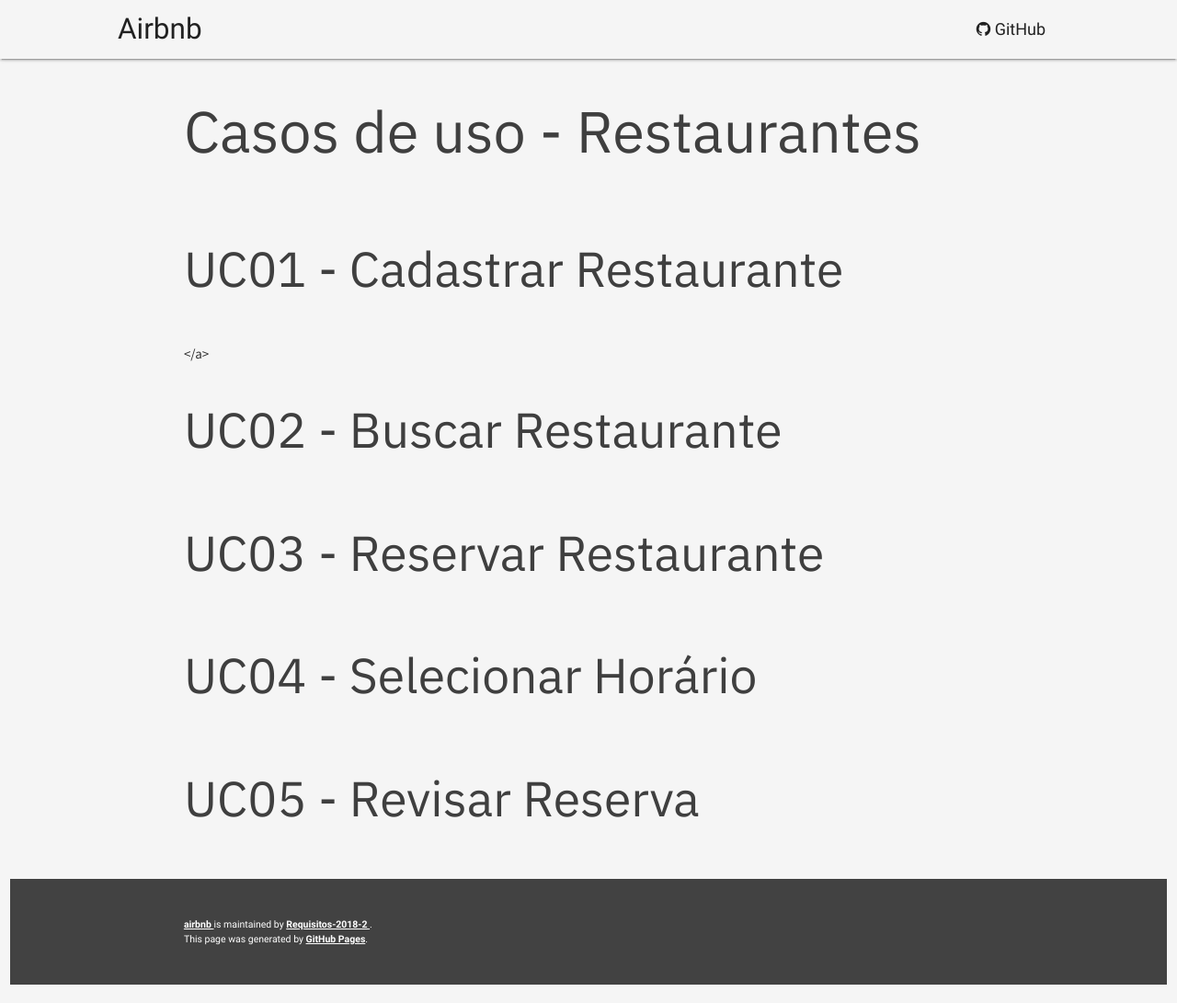
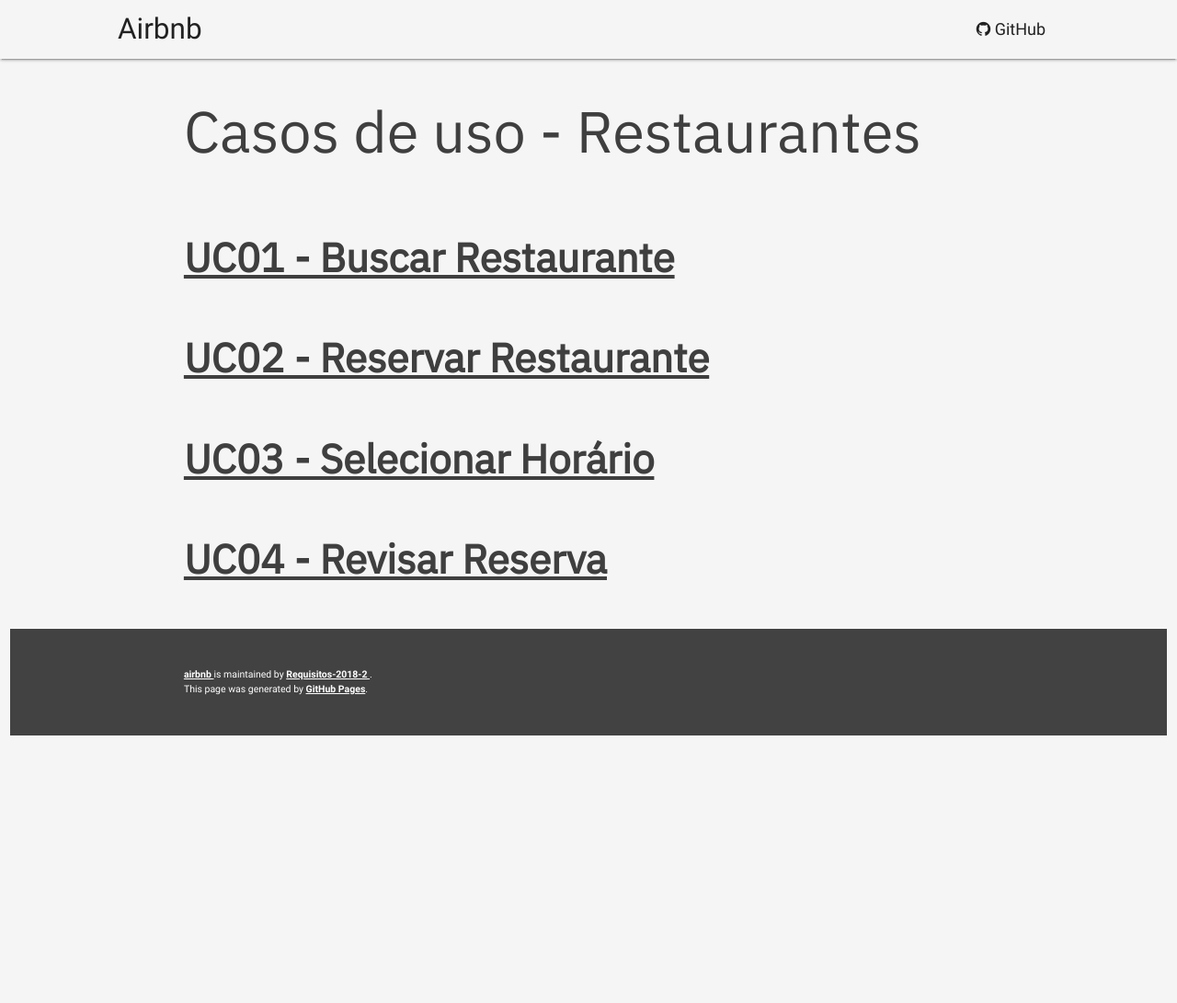
Before and after one commit to Requisitos-2018-2/airbnb, a Jekyll site: the page built from modelagem/casos_de_uso/caso_de_uso_restaurante.md, in a window 1280 px wide and 1091 px high. Shown: the whole window at 92% size. Built offline with Jekyll 4.4.1, drawn with Linux system fonts in a browser that asks for light colours; our own code applies the rules of GitHub Pages for plain Markdown files.

Commit message:
update links

```diff
--- a/index.html
+++ b/index.html
@@ -62,7 +62,7 @@
           </p>
         </div>
         <div class="col s12 m4 center-align">
-          <a href="modelagem/casos_de_uso/casos_de_uso_restaurante" class="module-link">
+          <a href="modelagem/casos_de_uso/index" class="module-link">
             <span class="fa fa-puzzle-piece promo-icon"></span>
             <h4 class="promo-heading">
              Modelagem
--- a/modelagem/casos_de_uso/caso_de_uso_restaurante.md
+++ b/modelagem/casos_de_uso/caso_de_uso_restaurante.md
@@ -1,15 +1,9 @@
 # Casos de uso - Restaurantes
 
-<a href="caso_de_uso/uc01-restaurante" class="module-link">
+### [UC01 - Buscar Restaurante](uc01-restaurante.md)
 
-## UC01 - Cadastrar Restaurante
+### [UC02 - Reservar Restaurante](uc02-restaurante.md)
 
-</a>
+### [UC03 - Selecionar Horário](uc03-restaurante.md)
 
-## UC02 - Buscar Restaurante
-
-## UC03 - Reservar Restaurante
-
-## UC04 - Selecionar Horário
-
-## UC05 - Revisar Reserva
+### [UC04 - Revisar Reserva](uc04-restaurante.md)
```
Also changed, not shown: modelagem/casos_de_uso/index.md (+1 -1 lines).
